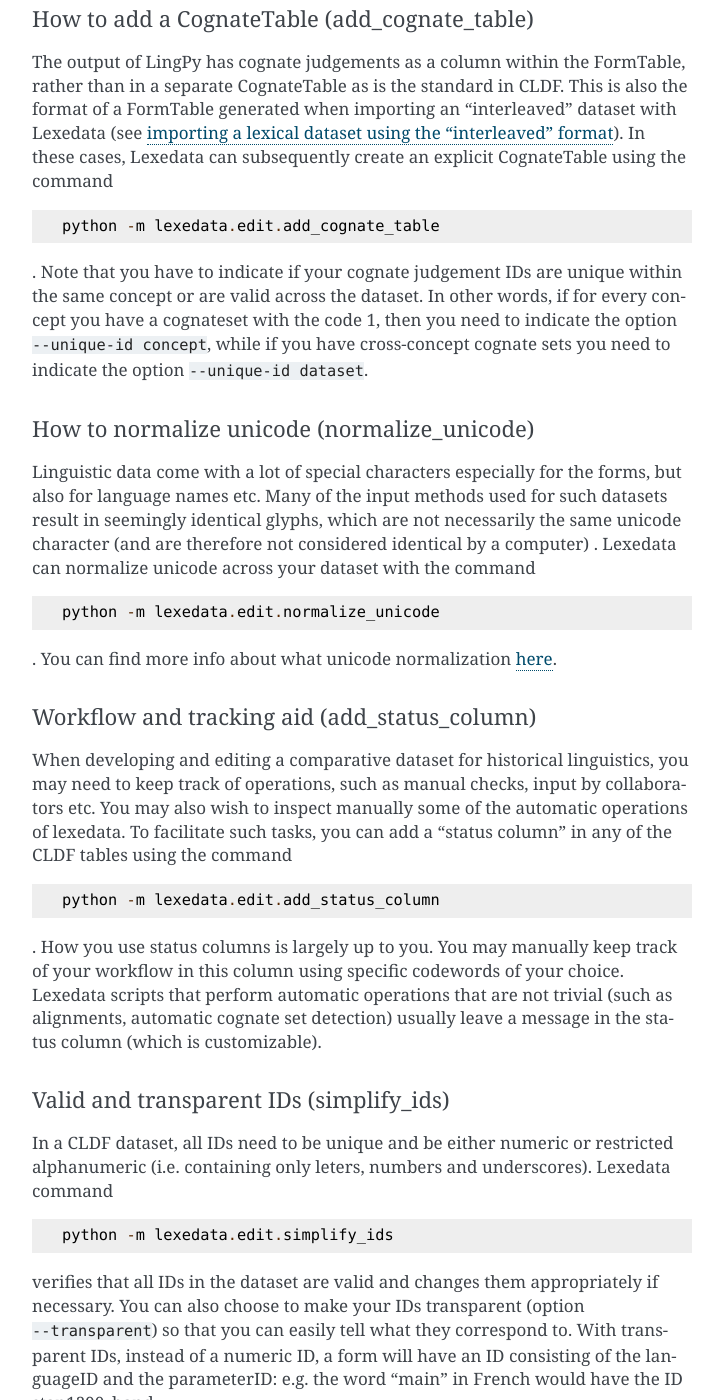
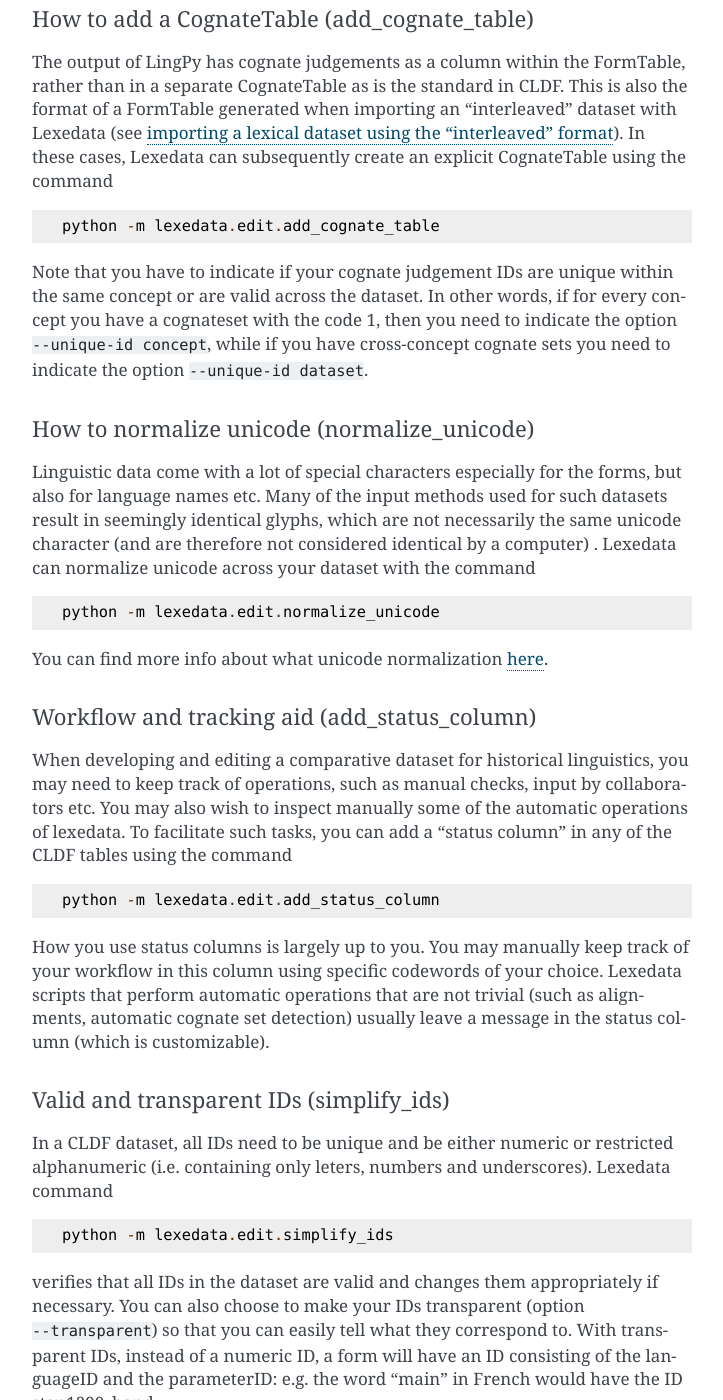
Before and after one commit to lexedata/lexedata, a Sphinx documentation site: the page built from docs/Manual.md, in a window 1280 px wide and 1400 px high, scrolled down 4910 px. Shown: the whole window, without its empty margins (388-1111 px from the left). Built offline with Sphinx 7.4.7, drawn with Linux system fonts in a browser that asks for light colours; some of the changed text lies outside the part shown.

Commit message:
Remove full stop after command examples

````diff
--- a/docs/Manual.md
+++ b/docs/Manual.md
@@ -75,35 +75,35 @@
 ```
 python -m lexedata.edit.add_metadata
 ```
-. Lexedata will try to automatically detect CLDF roles for your columns (such as #form, #languageReference, #parameterReference, #comment, etc) and create a corresponding json file. We recommend that you inspect and manually adjust this json file before you proceed (see [the metadata file](/docs/cldf.md#the-metadata-file)). You can also use this command to obtain a starting metadata file for a new dataset. In this case, you can start from an empty FormTable that contains the columns you would like to include. The add_metadata command can be used also for LingPy output files, in order to obtain a CLDF dataset with metadata.
+Lexedata will try to automatically detect CLDF roles for your columns (such as #form, #languageReference, #parameterReference, #comment, etc) and create a corresponding json file. We recommend that you inspect and manually adjust this json file before you proceed (see [the metadata file](/docs/cldf.md#the-metadata-file)). You can also use this command to obtain a starting metadata file for a new dataset. In this case, you can start from an empty FormTable that contains the columns you would like to include. The add_metadata command can be used also for LingPy output files, in order to obtain a CLDF dataset with metadata.
 
 #### How to add tables to your dataset (add_table)
 Once you have a metadata file, you can add tables to your dataset (such as LanguageTable, ParameterTable) automatically. Such tables are required for most lexedata commands. The relevant command is
 ```
 python -m lexedata.edit.add_table TABLE
 ```
-. The only table that cannot be added with this script is the CognateTable, which of course requires cognate judgements (see [how to add a CognateTable](#how-to-add-a-cognatetable-add_cognate_table).
+The only table that cannot be added with this script is the CognateTable, which of course requires cognate judgements (see [how to add a CognateTable](#how-to-add-a-cognatetable-add_cognate_table).
 
 #### How to add a CognateTable (add_cognate_table)
 The output of LingPy has cognate judgements as a column within the FormTable, rather than in a separate CognateTable as is the standard in CLDF. This is also the format of a FormTable generated when importing an "interleaved" dataset with Lexedata (see [importing a lexical dataset using the "interleaved" format](#importing-a-lexical-dataset-using-the-interleaved-format)). In these cases, Lexedata can subsequently create an explicit CognateTable using the command
 ```
 python -m lexedata.edit.add_cognate_table
 ```
-. Note that you have to indicate if your cognate judgement IDs are unique within the same concept or are valid across the dataset. In other words, if for every concept you have a cognateset with the code 1, then you need to indicate the option `--unique-id concept`, while if you have cross-concept cognate sets you need to indicate the option `--unique-id dataset`.
+Note that you have to indicate if your cognate judgement IDs are unique within the same concept or are valid across the dataset. In other words, if for every concept you have a cognateset with the code 1, then you need to indicate the option `--unique-id concept`, while if you have cross-concept cognate sets you need to indicate the option `--unique-id dataset`.
 
 #### How to normalize unicode (normalize_unicode)
 Linguistic data come with a lot of special characters especially for the forms, but also for language names etc. Many of the input methods used for such datasets result in seemingly identical glyphs, which are not necessarily the same unicode character (and are therefore not considered identical by a computer) . Lexedata can normalize unicode across your dataset with the command
 ```
 python -m lexedata.edit.normalize_unicode
 ```
-. You can find more info about what unicode normalization [here](https://towardsdatascience.com/what-on-earth-is-unicode-normalization-56c005c55ad0).
+You can find more info about what unicode normalization [here](https://towardsdatascience.com/what-on-earth-is-unicode-normalization-56c005c55ad0).
 
 #### Workflow and tracking aid (add_status_column)
 When developing and editing a comparative dataset for historical linguistics, you may need to keep track of operations, such as manual checks, input by collaborators etc. You may also wish to inspect manually some of the automatic operations of lexedata. To facilitate such tasks, you can add a "status column" in any of the CLDF tables using the command
 ```
 python -m lexedata.edit.add_status_column
 ```
-. How you use status columns is largely up to you. You may manually keep track of your workflow in this column using specific codewords of your choice. Lexedata scripts that perform automatic operations that are not trivial (such as alignments, automatic cognate set detection) usually leave a message in the status column (which is customizable).
+How you use status columns is largely up to you. You may manually keep track of your workflow in this column using specific codewords of your choice. Lexedata scripts that perform automatic operations that are not trivial (such as alignments, automatic cognate set detection) usually leave a message in the status column (which is customizable).
 
 #### Valid and transparent IDs (simplify_ids)
 In a CLDF dataset, all IDs need to be unique and be either numeric or restricted alphanumeric (i.e. containing only leters, numbers and underscores). Lexedata command
@@ -191,7 +191,7 @@
 ```
 python -m lexedata.report.coverage
 ```
-.
+
 Among others, you can find which languages have corresponding forms for specific concepts, which languages have at least a given coverage percentage etc. NA forms (that correspond to concepts that do not exist in a particular language) by default count towards coverage, while missing forms don't. You can customize the treatment of missing and NA forms with the optional argument `--missing`.
 
 ### Segment inventories
@@ -199,21 +199,21 @@
 ```
 python -m lexedata.report.segment_inventories
 ```
-. This can be useful to locate rare or even erroneous transcriptions, non-standard IPA symbols etc.
+This can be useful to locate rare or even erroneous transcriptions, non-standard IPA symbols etc.
 
 ### Cognate judgements
 The cognate judgement report checks for issues involving cognate judgements, the segment slice column, the referenced segments and the alignment. For example, it checks if the referenced segments match what is present in the alignment and are contiguous (including identically looking but underlyingly different unicode characters), if the segment slice is valid based on the length of the form, and if the length of all alignments in a cognateset match. It also checks that missing ("") and NA ("-") forms are not assigned to any cognate set. In order to obtain the judgements report, you can use the command
 ```
 python -m lexedata.report.judgements
 ```
-. If you want additionally to check for instances of non-concatenative morphology, you can use the switch `--strict`.
+If you want additionally to check for instances of non-concatenative morphology, you can use the switch `--strict`.
 
 ### CLDF validate
 Before and after a variety of operations with lexedata, and especially after manual editing of raw data, it is highly recommended to validate your dataset so you can catch and fix any inconsistencies. You can do a basic validation using the relevant command in the `pycldf` package, or an extended one with lexedata. For the basic validation, type: `cldf validate METADATA`, where `METADATA` stands for the metadata (json) file of your dataset. For the extended cldf validation, type
 ```
 python -m lexedata.report.extended_cldf_validate
 ```
-. The extended validation includes all operations of the basic pycldf command, but also checks further potential issues related to cognate judgements, unicode normalization, alignments etc.
+The extended validation includes all operations of the basic pycldf command, but also checks further potential issues related to cognate judgements, unicode normalization, alignments etc.
 
 ### Filter dataset
 The `filter` command gives you the possibility to filter any table of your dataset according to a particular column using regular expressions. You can use this command to output a subset of the dataset to a file and use it as input for further commands in lexedata or other downstream analyses. The command is
````
Also changed, not shown: other parts of docs/Manual.md (+2 -2 lines).
